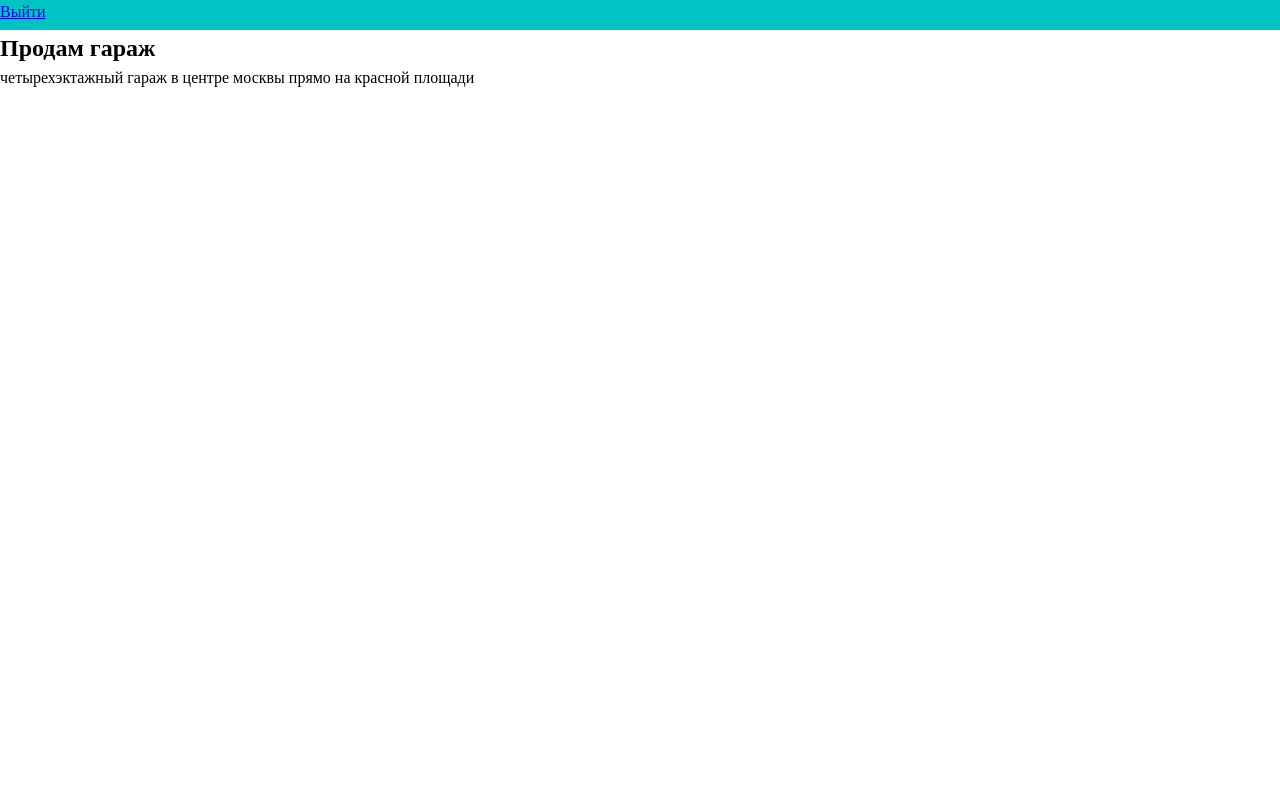
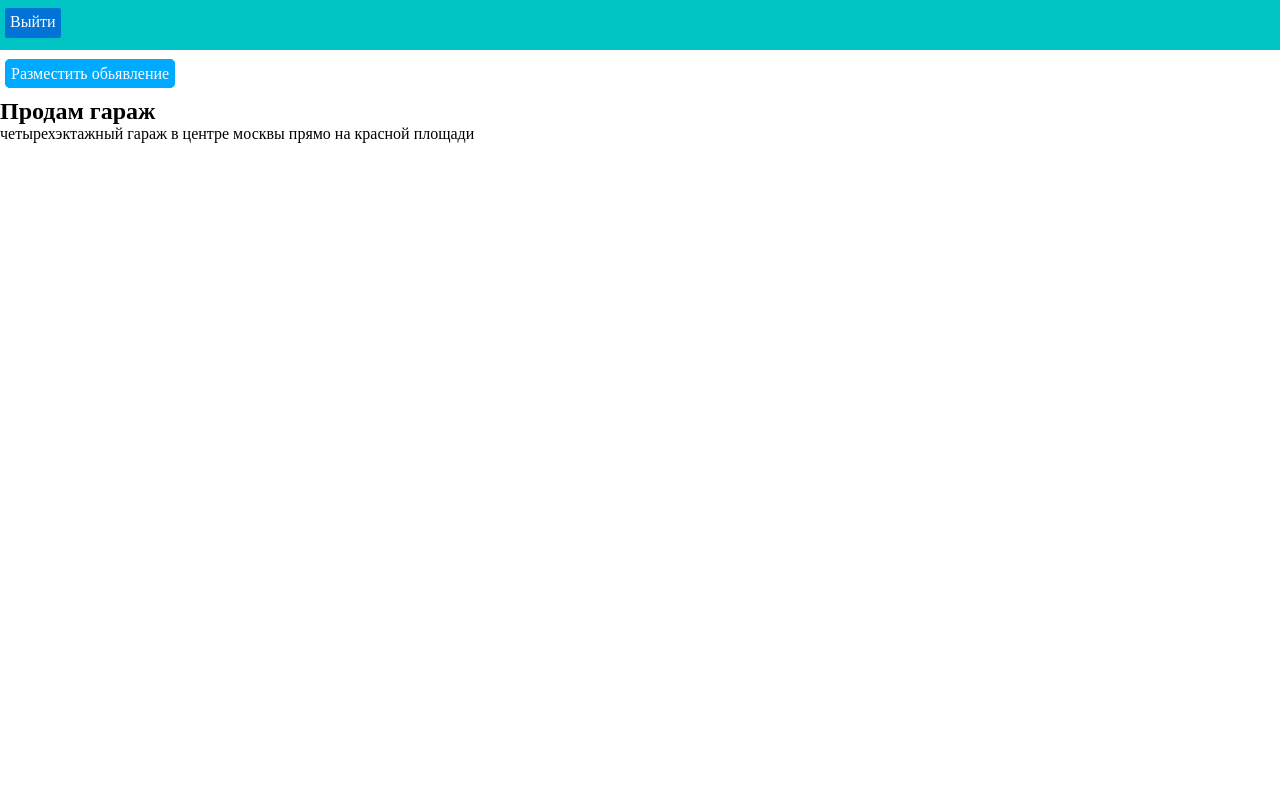
Before and after one commit to Bawskiend/forum, a PHP site: page /property in a window 1280 px wide. Run offline with PHP 8.4, Linux system fonts and the light colour scheme; the visitor is signed in with stand-in values (Sample User, id 1); data that the repository does not hold is empty.

Commit message:
07.03 homepc

```diff
--- a/css/reset.css
+++ b/css/reset.css
@@ -34,7 +34,7 @@ body {
   min-height: 100vh;
   scroll-behavior: smooth;
   text-rendering: optimizeSpeed;
-  line-height: 1.5;
+
 }
 
 /* Удаляем стандартную стилизацию для всех ul и il, у которых есть атрибут class*/
--- a/css/style.css
+++ b/css/style.css
@@ -7,8 +7,10 @@
     background-repeat: no-repeat;
 }
 .header{
+    display: flex;
+
     width: 100%;
-    height: 30px;
+    height: 50px;
     background-color: rgb(0, 196, 196);
 }
 .list-container{
@@ -33,3 +35,32 @@ margin: 0 auto;
 text-decoration: none;
 color: black;
 }
+.create-heading{
+    padding-top: 15px;
+    padding-bottom: 15px;
+}
+.logout-button{
+    height: 30px;
+    background-color: rgba(0, 4, 233, 0.418);
+    text-decoration: none;
+    border-radius: 2px;
+    color: white;
+    padding: 5px;
+    margin-left: 5px;
+    margin-top: 7.5px;
+}
+.create-heading-link{
+    border: 1px solid #00AAFF;
+    background-color: #00AAFF;
+    text-decoration: none;
+    color: white;
+    border-radius: 5px;
+    margin: 5px;
+    padding: 5px;
+}
+.form-container{
+    margin: 150px auto 0;
+    width: 300px;
+    padding: 20px;
+    border: 2px black solid;
+}
--- a/html/property.html
+++ b/html/property.html
@@ -1 +1 @@
-<h2>Продам гараж</h2><p>четырехэктажный гараж в центре москвы прямо на красной площади</p>
+<div class="headings-container"><p class="create-heading"><a class="create-heading-link" href="/createheading">Разместить обьявление</a></p><h2>Продам гараж</h2><p>четырехэктажный гараж в центре москвы прямо на красной площади</p></div>
--- a/html/registration.html
+++ b/html/registration.html
@@ -26,5 +26,6 @@
         </div>
     <input type="submit" value="reg" name="submit" class='reg'>
     </form>
+    <p><a href="login">Уже зарегестрированы? Войти</a></p>
 </body>
 </html>
--- a/php/layout.php
+++ b/php/layout.php
@@ -1,7 +1,7 @@
 <?php
 session_start();
 if($_SESSION['auth'] == true){
-    $logoutlink = '<a href="/logout">Выйти</a>';
+    $logoutlink = '<a class="logout-button" href="/logout">Выйти</a>';
     $layout = str_replace('{{ header }}',$logoutlink,$layout);
 }
 elseif($_SESSION['auth'] != true and $url == '/login' ){
--- a/php/property.php
+++ b/php/property.php
@@ -4,11 +4,14 @@
         $connect = mysqli_connect('localhost','root','','phptest');
         $query = "Select * from property";
         $dbquery = mysqli_query($connect,$query) or die(mysqli_error($connect));
+        $result ='<div class="headings-container">';
+        $result .= '<p class="create-heading"><a class="create-heading-link" href="/createheading">Разместить обьявление</a></p>';
         for($data = []; $row = mysqli_fetch_assoc($dbquery); $data[] = $row);
         foreach($data as $elem){
             $query = "<h2>" . $elem['header'] . "</h2>" . "<p>" . $elem['text'] . "</p>";
             $result .= $query;
         }
+        $result .= '</div>';
         file_put_contents('./html/property.html',$result);
     }else{
        header('Location: /login');
```
Also changed, not shown: html/login.html (+3 -14 lines).
